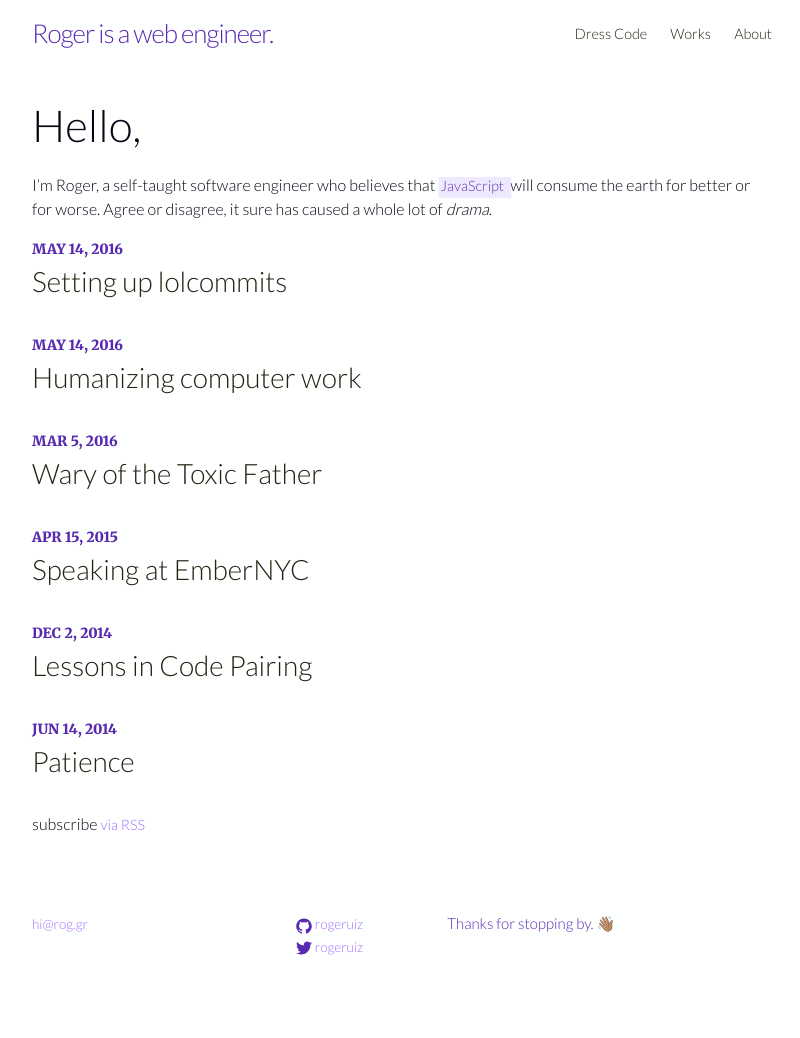
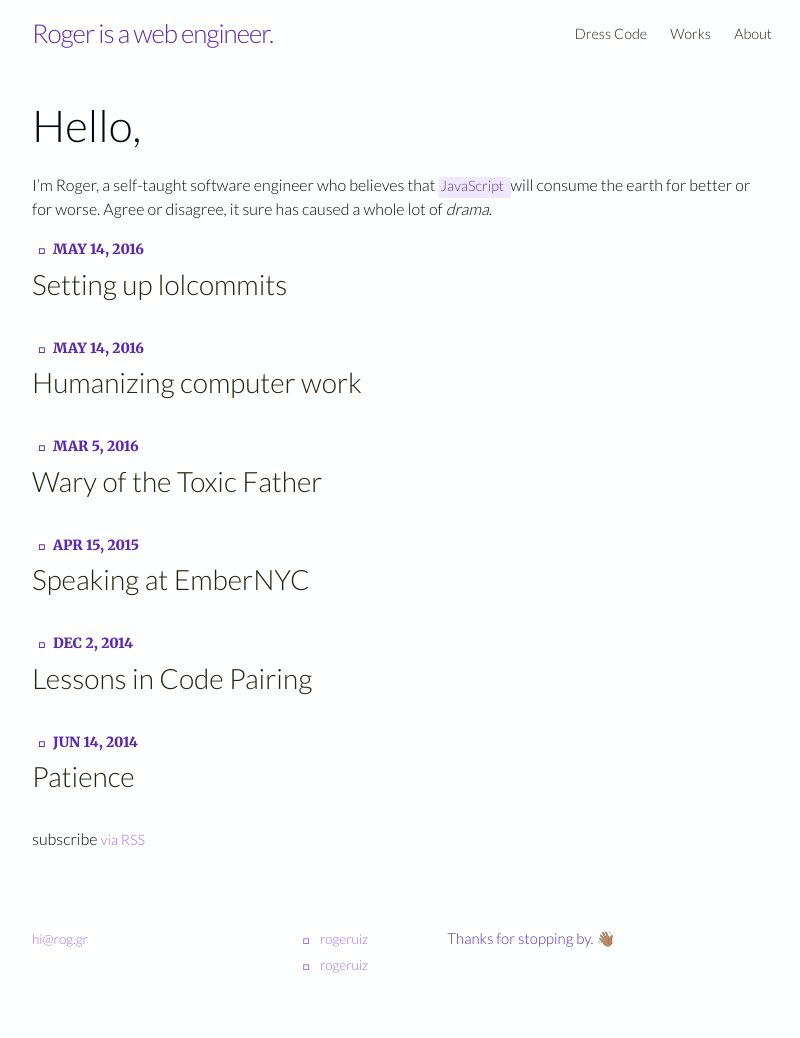
Before and after one commit to rogeruiz/write, a Jekyll site: the page built from index.html, in a window 1280 px wide. Shown: the whole page, without its empty margins (238-1038 px from the left). Built offline with Jekyll 4.4.1, drawn with Linux system fonts in a browser that asks for light colours; some web fonts are replaced; before the commit the page ends 1017 px from its top, so only the background shows below that.

Commit message:
Use Unicode character codes instead of copy pasta

```diff
--- a/_config.yml
+++ b/_config.yml
@@ -8,7 +8,7 @@
   better or for worse. Agree or disagree, it sure has caused a whole lot
   of _drama_.
 goodbye_message: >
-  Thanks for stopping by. 👋🏽
+  Thanks for stopping by. &#x1f44b;&#x1f3fd;
 baseurl: "" # the subpath of your site, e.g. /blog/
 url: "http://write.rog.gr" # the base hostname & protocol for your site
 twitter_username: rogeruiz
--- a/_includes/footer.html
+++ b/_includes/footer.html
@@ -19,12 +19,7 @@
           <li>
             <a href="https://github.com/{{ site.github_username }}"
                target="_blank">
-              <span class="icon  icon--github">
-                <svg viewBox="0 0 16 16">
-                  <path fill="#828282" d="M7.999,0.431c-4.285,0-7.76,3.474-7.76,7.761 c0,3.428,2.223,6.337,5.307,7.363c0.388,0.071,0.53-0.168,0.53-0.374c0-0.184-0.007-0.672-0.01-1.32 c-2.159,0.469-2.614-1.04-2.614-1.04c-0.353-0.896-0.862-1.135-0.862-1.135c-0.705-0.481,0.053-0.472,0.053-0.472 c0.779,0.055,1.189,0.8,1.189,0.8c0.692,1.186,1.816,0.843,2.258,0.645c0.071-0.502,0.271-0.843,0.493-1.037 C4.86,11.425,3.049,10.76,3.049,7.786c0-0.847,0.302-1.54,0.799-2.082C3.768,5.507,3.501,4.718,3.924,3.65 c0,0,0.652-0.209,2.134,0.796C6.677,4.273,7.34,4.187,8,4.184c0.659,0.003,1.323,0.089,1.943,0.261 c1.482-1.004,2.132-0.796,2.132-0.796c0.423,1.068,0.157,1.857,0.077,2.054c0.497,0.542,0.798,1.235,0.798,2.082 c0,2.981-1.814,3.637-3.543,3.829c0.279,0.24,0.527,0.713,0.527,1.437c0,1.037-0.01,1.874-0.01,2.129 c0,0.208,0.14,0.449,0.534,0.373c3.081-1.028,5.302-3.935,5.302-7.362C15.76,3.906,12.285,0.431,7.999,0.431z"/>
-                </svg>
-              </span>
-
+              <span class="highlight"><code>&#xf092;</code></span>
               <span class="username">{{ site.github_username }}</span>
             </a>
           </li>
@@ -34,13 +29,7 @@
           <li>
             <a href="https://twitter.com/{{ site.twitter_username }}"
                target="_blank">
-              <span class="icon  icon--twitter">
-                <svg viewBox="0 0 16 16">
-                  <path fill="#828282" d="M15.969,3.058c-0.586,0.26-1.217,0.436-1.878,0.515c0.675-0.405,1.194-1.045,1.438-1.809
-                  c-0.632,0.375-1.332,0.647-2.076,0.793c-0.596-0.636-1.446-1.033-2.387-1.033c-1.806,0-3.27,1.464-3.27,3.27 c0,0.256,0.029,0.506,0.085,0.745C5.163,5.404,2.753,4.102,1.14,2.124C0.859,2.607,0.698,3.168,0.698,3.767 c0,1.134,0.577,2.135,1.455,2.722C1.616,6.472,1.112,6.325,0.671,6.08c0,0.014,0,0.027,0,0.041c0,1.584,1.127,2.906,2.623,3.206 C3.02,9.402,2.731,9.442,2.433,9.442c-0.211,0-0.416-0.021-0.615-0.059c0.416,1.299,1.624,2.245,3.055,2.271 c-1.119,0.877-2.529,1.4-4.061,1.4c-0.264,0-0.524-0.015-0.78-0.046c1.447,0.928,3.166,1.469,5.013,1.469 c6.015,0,9.304-4.983,9.304-9.304c0-0.142-0.003-0.283-0.009-0.423C14.976,4.29,15.531,3.714,15.969,3.058z"/>
-                </svg>
-              </span>
-
+              <span class="highlight"><code>&#xf081;</code></span>
               <span class="username">{{ site.twitter_username }}</span>
             </a>
           </li>
--- a/_layouts/post.html
+++ b/_layouts/post.html
@@ -4,7 +4,7 @@
 <div class="post">
 
   <header class="post-header">
-    <p class="post-meta">{{ page.date | date: "%b %-d, %Y" }}{% if page.author %} • {{ page.author }}{% endif %}{% if page.meta %} • {{ page.meta }}{% endif %}</p>
+    <p class="post-meta highlight"><code>&#xf073;</code>{{ page.date | date: "%b %-d, %Y" }}{% if page.author %} • {{ page.author }}{% endif %}{% if page.meta %} • {{ page.meta }}{% endif %}</p>
   </header>
 
   <article class="post-content highlight-anchors">
--- a/dress-code/index.html
+++ b/dress-code/index.html
@@ -6,9 +6,9 @@
 <div class="list">
 
   <ul class="post-list">
-    {% for post in site.categories.'dress-code' %}
+    {% for post in site.categories.dress-code %}
       <li>
-        <span class="post-meta">{{ post.date | date: "%b %-d, %Y" }}</span>
+        <span class="post-meta highlight"><code>&#xf073;</code>{{ post.date | date: "%b %-d, %Y" }}</span>
         <h2>
           <a class="post-link" href="{{ post.url | prepend: site.baseurl }}">{{ post.title }}</a>
         </h2>
--- a/index.html
+++ b/index.html
@@ -12,7 +12,7 @@
   <ul class="post-list">
     {% for post in site.categories.writing %}
       <li>
-        <span class="post-meta">{{ post.date | date: "%b %-d, %Y" }}</span>
+        <span class="post-meta highlight"><code>&#xf073;</code>{{ post.date | date: "%b %-d, %Y" }}</span>
 
         <h2>
           <a class="post-link" href="{{ post.url | prepend: site.baseurl }}">{{ post.title }}</a>
--- a/works/index.html
+++ b/works/index.html
@@ -8,7 +8,7 @@
   <ul class="post-list">
     {% for post in site.categories.works %}
       <li>
-        <span class="post-meta">{{ post.date | date: "%b %-d, %Y" }}</span>
+        <span class="post-meta highlight"><code>&#xf073;</code>{{ post.date | date: "%b %-d, %Y" }}</span>
         <h2>
           <a class="post-link" href="{{ post.url | prepend: site.baseurl }}">{{ post.title }}</a>
         </h2>
```
